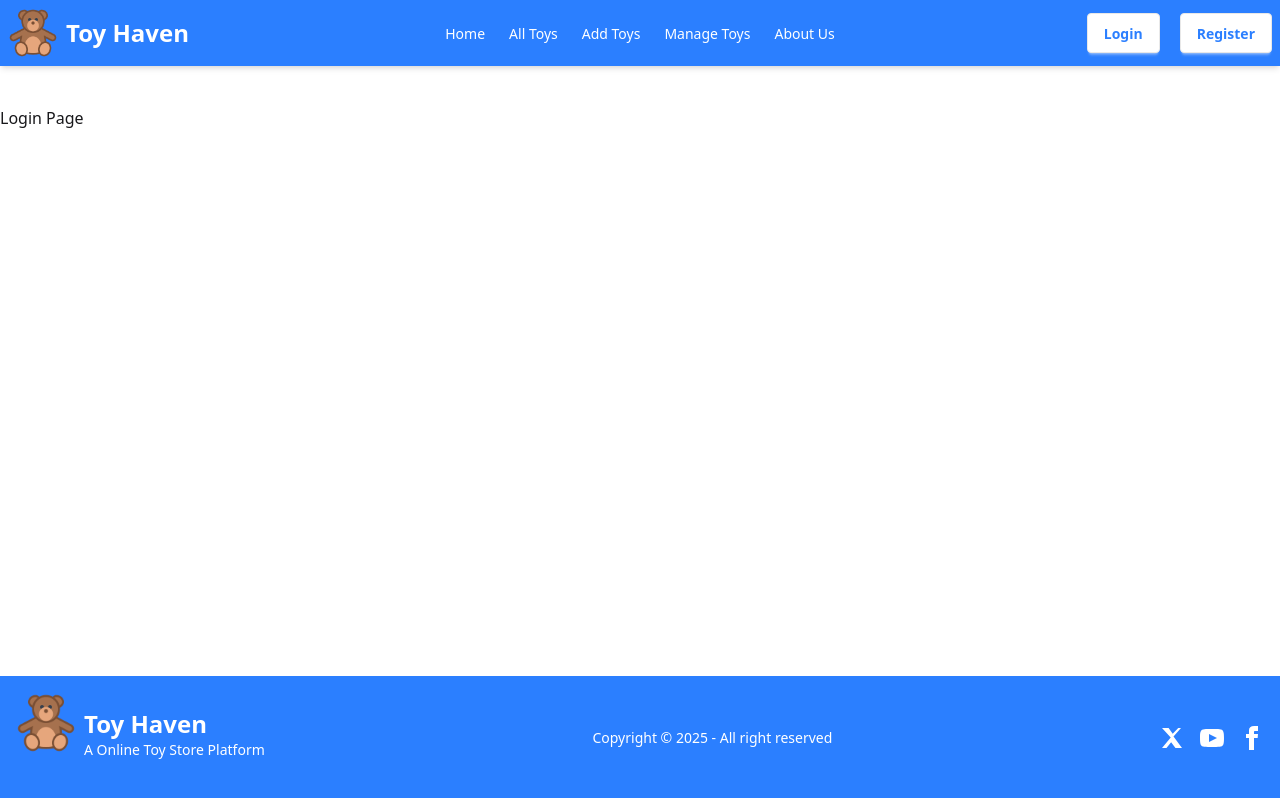
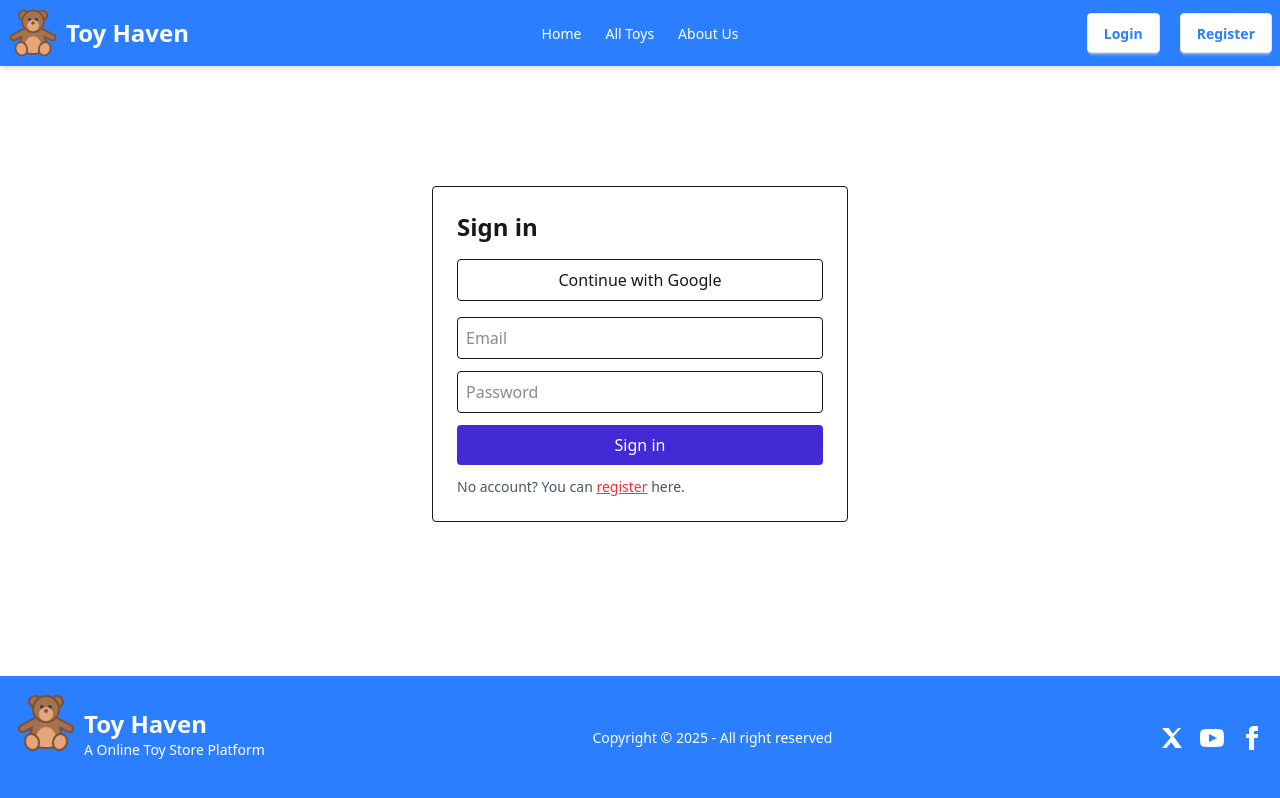
Before and after one commit to hasan8651/Toy-Haven-NextJS, a Next.js app: page /login in a window 1280 px wide. Built offline with nearby package versions, Linux system fonts and the light colour scheme; no server answers.

Commit message:
exploring NextAuth and sign in with google

```diff
--- a/next.config.mjs
+++ b/next.config.mjs
@@ -2,6 +2,15 @@
 const nextConfig = {
   /* config options here */
   reactCompiler: true,
+
+images: {
+// Option A: simple allow-list
+domains: [
+'lh3.googleusercontent.com', // Google profile images
+'i.ibb.co.com', // if you use icons8 avatars
+'img.icons8.com'
+]}
+
 };
 
 export default nextConfig;
--- /dev/null
+++ b/src/app/api/auth/[...nextauth]/route.js
@@ -0,0 +1,56 @@
+import NextAuth from "next-auth";
+import GoogleProvider from "next-auth/providers/google";
+import CredentialsProvider from "next-auth/providers/credentials";
+
+const authOptions = {
+  providers: [
+    GoogleProvider({
+      clientId: process.env.GOOGLE_CLIENT_ID,
+      clientSecret: process.env.GOOGLE_CLIENT_SECRET
+    }),
+    CredentialsProvider({
+      name: "Credentials",
+      credentials: {
+        email: { label: "Email", type: "text" },
+        password: { label: "Password", type: "password" }
+      },
+      async authorize(credentials, req) {
+        // Example: allow any email/password for demo (NOT secure)
+        // In production, validate against a DB and hashed password.
+        if (!credentials?.email) return null;
+        return {
+          id: credentials.email,
+          name: credentials.email.split('@')[0],
+          email: credentials.email
+        };
+      }
+    })
+  ],
+  session: {
+    strategy: 'jwt'
+  },
+  jwt: {
+    // next-auth handles by NEXTAUTH_SECRET
+  },
+  pages: {
+    signIn: '/login'
+  },
+  callbacks: {
+    async jwt({ token, user, account }) {
+      if (user) {
+        token.user = user;
+      }
+      return token;
+    },
+    async session({ session, token }) {
+      if (token?.user) {
+        session.user = token.user;
+      }
+      return session;
+    }
+  },
+  secret: process.env.NEXTAUTH_SECRET
+};
+
+const handler = NextAuth(authOptions);
+export { handler as GET, handler as POST };
--- a/src/app/components/Navbar/Navbar.jsx
+++ b/src/app/components/Navbar/Navbar.jsx
@@ -31,7 +31,7 @@ export default function Navbar() {
           All Toys
         </Link>
       </li>
-      {!user?.email && (
+      {user?.email && (
         <>
           <li>
             <Link href="/add-toys" className={navClass("/add-toys")}>
@@ -112,7 +112,7 @@ export default function Navbar() {
                   title={user?.name || user?.email}
                   className="w-10 rounded-full border-2 border-white"
                 >
-                  <Image
+                  <Image width={50} height={50}
                     className="rounded-full"
                     src={
                       user?.image ||
@@ -128,7 +128,7 @@ export default function Navbar() {
                 className="mt-3 p-2 shadow dropdown-content bg-blue-500 text-white rounded-box w-52"
               >
                 <li className="flex justify-center items-center pb-2">
-                  <Image
+                  <Image width={50} height={50}
                     src={
                       user?.image ||
                       "https://img.icons8.com/windows/64/user.png"
--- a/src/app/login/page.jsx
+++ b/src/app/login/page.jsx
@@ -1,7 +1,37 @@
-import React from 'react'
+"use client";
+import { signIn } from "next-auth/react";
+import { useRouter } from "next/navigation";
+import { useState } from "react";
 
 export default function Login() {
+  const router = useRouter();
+  const [email, setEmail] = useState('');
+  const [pw, setPw] = useState('');
+  const [err, setErr] = useState('');
+
+  async function handleCredentials(e) {
+    e.preventDefault();
+    const res = await signIn('credentials', { redirect: false, email, password: pw });
+    if (res?.error) setErr(res.error);
+    else router.push('/');
+  }
+
   return (
-    <div>Login Page</div>
-  )
+    <div className="max-w-md mx-auto py-20 px-4">
+      <div className="border rounded p-6">
+        <h2 className="text-2xl font-bold mb-4">Sign in</h2>
+
+        <button onClick={() => signIn('google')} className="w-full py-2 border rounded mb-4">Continue with Google</button>
+
+        <form onSubmit={handleCredentials} className="space-y-3">
+          <input className="w-full border p-2 rounded" placeholder="Email" value={email} onChange={e=>setEmail(e.target.value)} />
+          <input className="w-full border p-2 rounded" placeholder="Password" type="password" value={pw} onChange={e=>setPw(e.target.value)} />
+          {err && <div className="text-red-500">{err}</div>}
+          <button className="w-full py-2 bg-primary text-white rounded">Sign in</button>
+        </form>
+
+        <p className="mt-3 text-sm text-gray-600">No account? You can <span className="link text-red-500">register</span> here.</p>
+      </div>
+    </div>
+  );
 }
```
